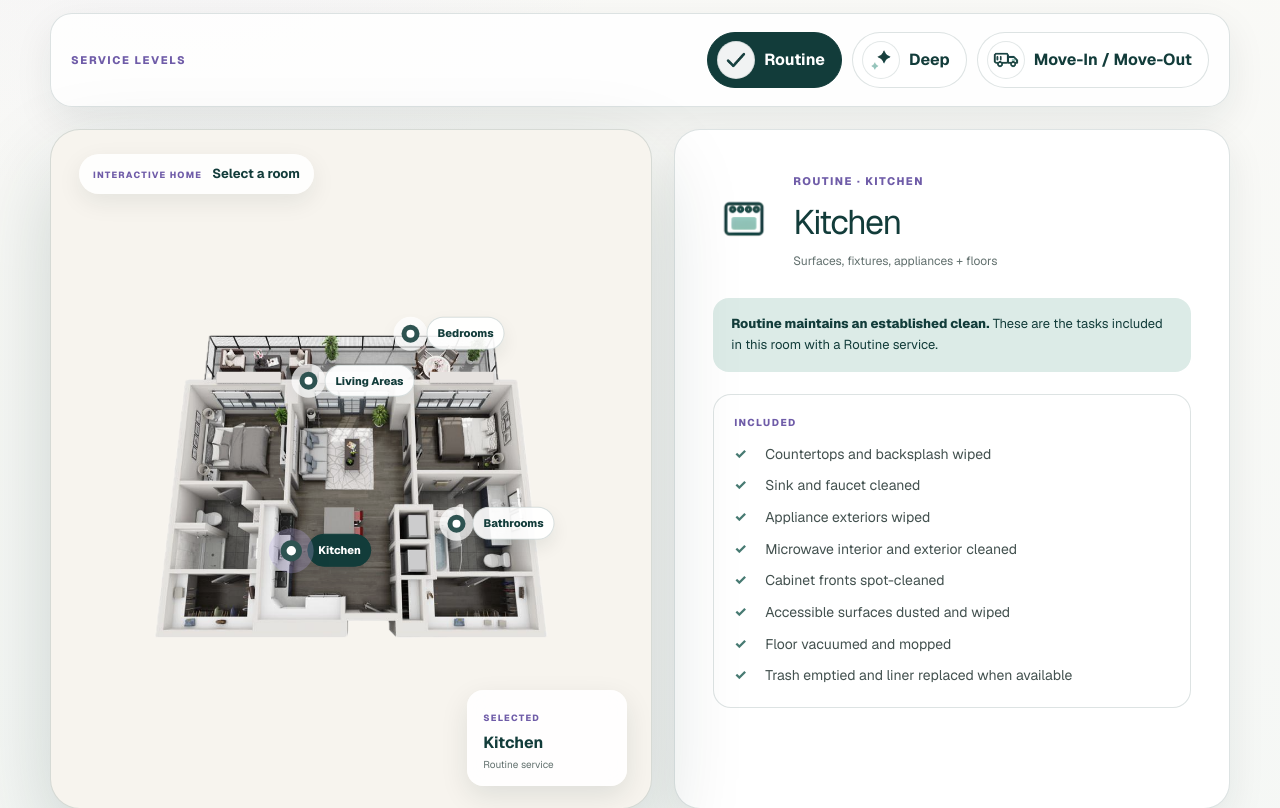
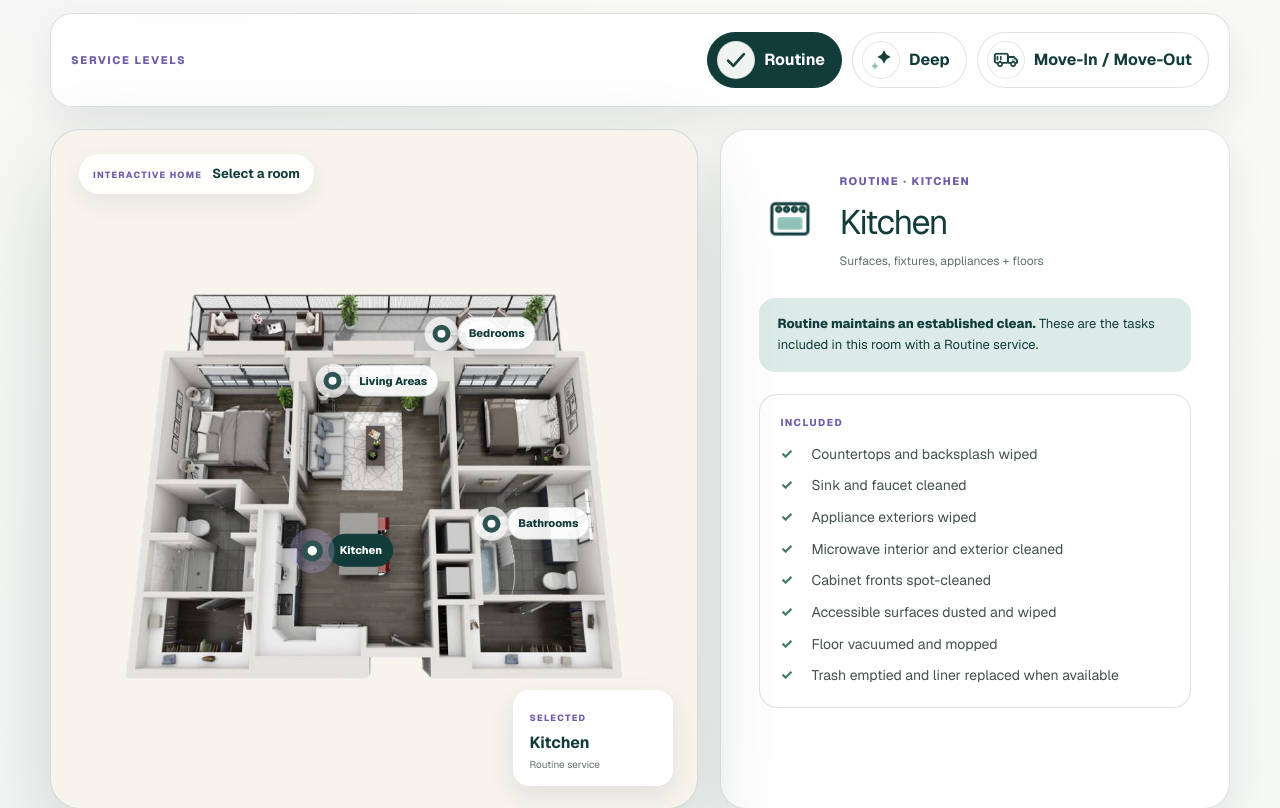
Before and after one commit to christophercompton843/charleston-clean-routine, a Next.js app: page / in a window 1280 px wide. Shown: the part 4560-5368 px from the top of the page. Built offline with nearby package versions, Linux system fonts and the light colour scheme.

Commit message:
Enlarge interactive floorplan without clipping controls

```diff
--- a/app/visual-interactions.css
+++ b/app/visual-interactions.css
@@ -1,9 +1,9 @@
 .hero-visual{background:#123c3a!important;}
 .hero-visual>img{visibility:visible!important;opacity:1!important;object-position:58% 52%!important;}
 .service-copy>.hero-actions{margin-top:auto;padding-top:35px;}
-.detailed-floorplan-shell{align-items:stretch;}
-.detailed-floorplan{position:relative;overflow:hidden;min-height:680px;border:1px solid var(--line);border-radius:30px;background:#f7f4ee;box-shadow:var(--shadow-lg);display:flex;align-items:center;justify-content:center;padding:64px 24px 30px;}
-.detailed-floorplan>img{width:100%;height:auto;display:block;object-fit:contain;filter:saturate(.82) contrast(.98);}
+.detailed-floorplan-shell{align-items:stretch;grid-template-columns:minmax(0,1.12fr) minmax(0,.88fr);}
+.detailed-floorplan{position:relative;overflow:hidden;min-height:680px;border:1px solid var(--line);border-radius:30px;background:#f7f4ee;box-shadow:var(--shadow-lg);display:flex;align-items:center;justify-content:center;padding:64px 10px 30px;}
+.detailed-floorplan>img{width:112%;max-width:none;height:auto;display:block;object-fit:contain;filter:saturate(.82) contrast(.98);}
 .floorplan-instruction{position:absolute;z-index:4;top:24px;left:28px;display:flex;gap:10px;align-items:baseline;padding:10px 14px;border-radius:999px;background:rgba(255,255,255,.86);backdrop-filter:blur(12px);box-shadow:0 8px 24px rgba(5,42,40,.08);}
 .floorplan-instruction span,.floorplan-status span{color:var(--accent-ink);font-size:9px;font-weight:800;letter-spacing:.14em;text-transform:uppercase;}
 .floorplan-instruction strong{color:var(--harbor);font-size:13px;}
@@ -51,5 +51,5 @@
 .final-cta::before{content:"";position:absolute;inset:0;z-index:-2;background:url("/ccr-quality-check.jpg") center/cover no-repeat;opacity:.17;filter:saturate(.74);}
 .final-cta::after{content:"";position:absolute;inset:0;z-index:-1;background:linear-gradient(90deg,rgba(4,30,29,.97),rgba(4,30,29,.9));}
 
-@media(max-width:1000px){.detailed-floorplan{min-height:600px;}.principles-section::before{width:64vw;opacity:.12;}}
-@media(max-width:700px){.detailed-floorplan{min-height:440px;padding:58px 8px 24px;border-radius:22px}.floorplan-instruction{top:14px;left:14px}.hotspot-label{display:none}.hotspot-dot{width:15px;height:15px;border-width:4px}.floorplan-status{right:12px;bottom:12px;min-width:138px;padding:10px 12px}.hero-visual>img{object-position:64% center!important}.service-copy>.hero-actions{padding-top:28px}.principles-section::before{width:100%;opacity:.09}.client-tool-grid>a{min-height:330px;padding-top:155px}.client-tool-grid>a::before{height:138px}.client-tool-grid>a::after{top:96px;height:42px}}
+@media(max-width:1000px){.detailed-floorplan-shell{grid-template-columns:1fr}.detailed-floorplan{min-height:600px}.detailed-floorplan>img{width:108%}.principles-section::before{width:64vw;opacity:.12;}}
+@media(max-width:700px){.detailed-floorplan{min-height:440px;padding:58px 8px 24px;border-radius:22px}.detailed-floorplan>img{width:108%}.floorplan-instruction{top:14px;left:14px}.hotspot-label{display:none}.hotspot-dot{width:15px;height:15px;border-width:4px}.floorplan-status{right:12px;bottom:12px;min-width:138px;padding:10px 12px}.hero-visual>img{object-position:64% center!important}.service-copy>.hero-actions{padding-top:28px}.principles-section::before{width:100%;opacity:.09}.client-tool-grid>a{min-height:330px;padding-top:155px}.client-tool-grid>a::before{height:138px}.client-tool-grid>a::after{top:96px;height:42px}}
```
